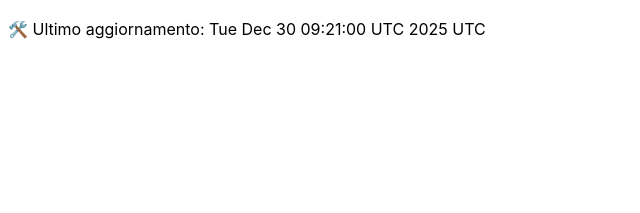
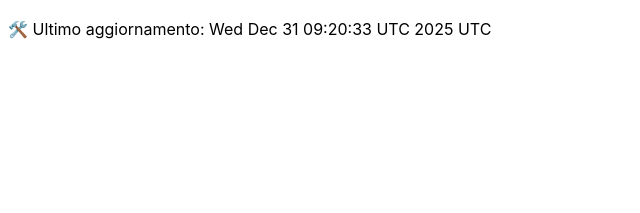
Before and after one commit to DanteTrb/DanteTrb.github.io, a Jekyll site: the page built from badges.md, in a window 1280 px wide. Shown: the top 213 px of the page, without its empty margins (0-640 px from the left). Built offline with Jekyll 4.4.1, drawn with Linux system fonts in a browser that asks for light colours; our own code applies the rules of GitHub Pages for plain Markdown files.

Commit message:
🛠️ Aggiornamento automatico badge

```diff
--- a/badges.md
+++ b/badges.md
@@ -1 +1 @@
-🛠️ Ultimo aggiornamento: Tue Dec 30 09:21:00 UTC 2025 UTC
+🛠️ Ultimo aggiornamento: Wed Dec 31 09:20:33 UTC 2025 UTC
```
